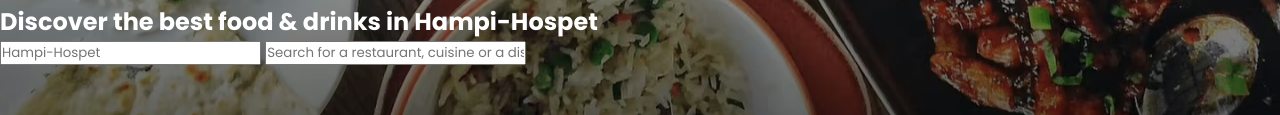
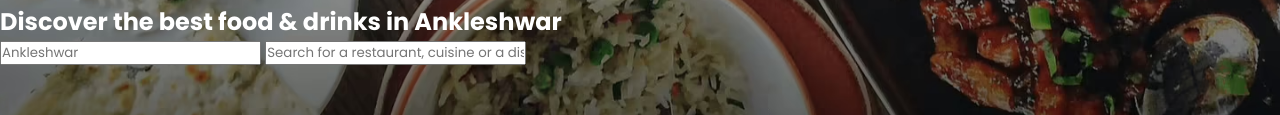
Before and after one commit to Divyanshi-Varde/Zomato-landing-page, a plain HTML site: page index.html in a window 1280 px wide. Shown: the part 260-375 px from the top of the page. Drawn offline with Linux system fonts and the light colour scheme.

Commit message:
Updated index.html

```diff
--- a/index.html
+++ b/index.html
@@ -51,9 +51,9 @@
 
         <div>
           <img src="./images/heroSectionLogo.png" alt="Zomato Logo" class="hero__section_logo"/>
-          <h1>Discover the best food & drinks in Hampi-Hospet</h1>
+          <h1>Discover the best food & drinks in Ankleshwar</h1>
           <div>
-            <input class="input" type="text" placeholder="Hampi-Hospet" />
+            <input class="input" type="text" placeholder="Ankleshwar" />
             <input class="input" type="text" placeholder="Search for a restaurant, cuisine or a dish" />
           </div>
         </div>
```
